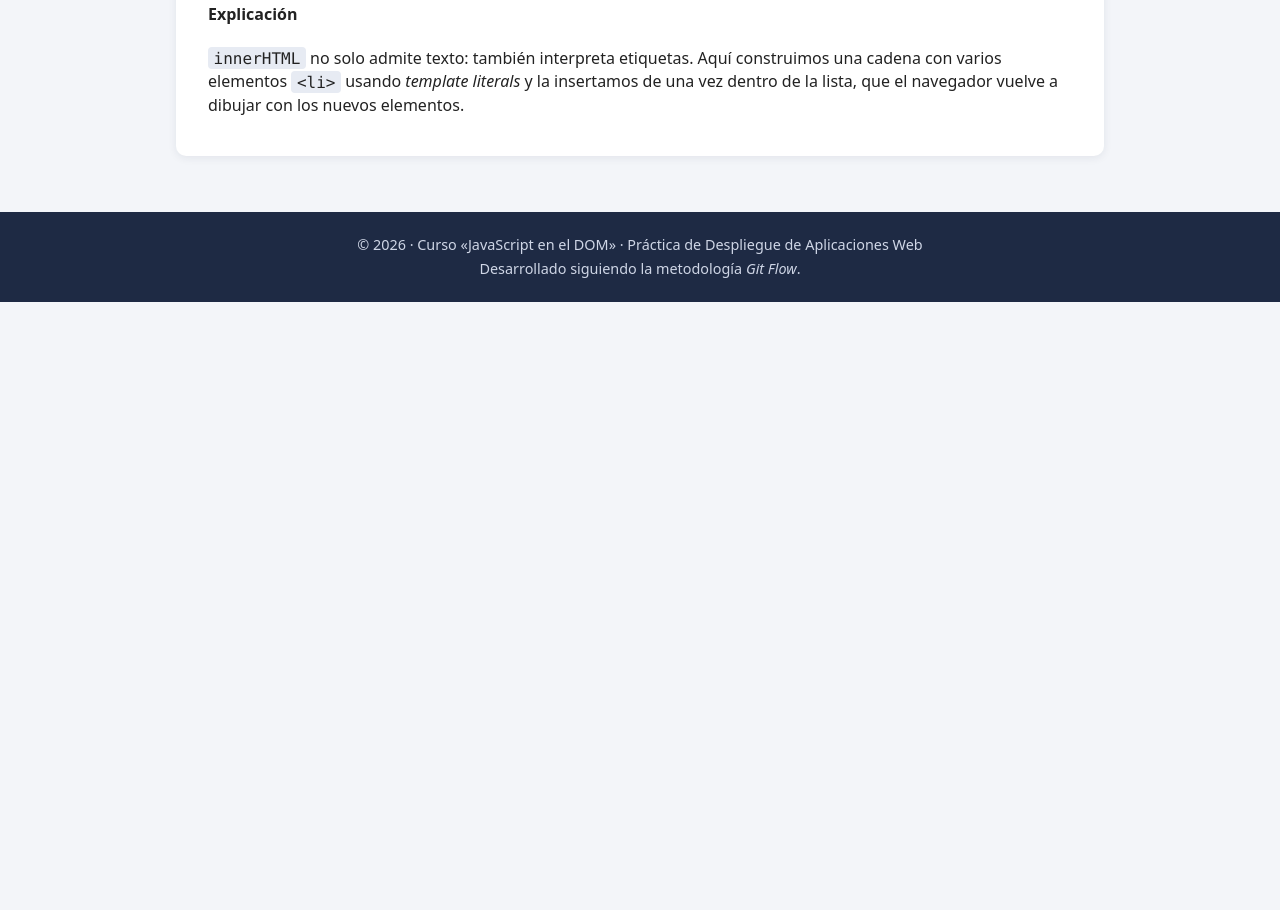
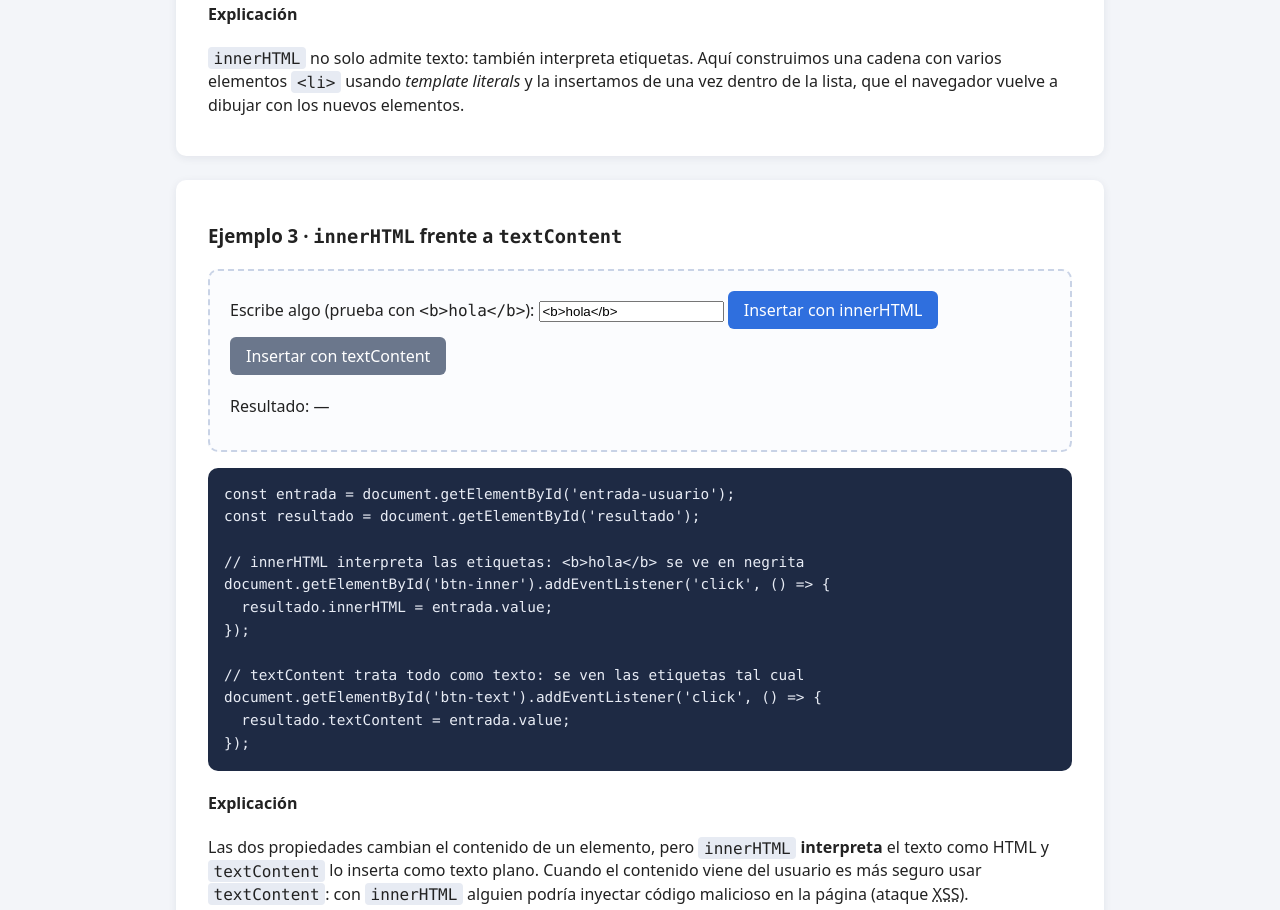
Before and after one commit to daw-curso-andreu/practica-git-flow, a website built with webpack: page contenido-html.html in a window 1280 px wide. Shown: the part 1715-2625 px from the top of the page. Before the commit the page ends 2017 px from the top, so only its background shows below. Built offline with nearby package versions, Linux system fonts and the light colour scheme.

Commit message:
fix(contenido): mejora la sección «Modificar contenido HTML» [Usuario 1]
- Añade botón «Restablecer» al ejemplo 1: antes solo podía ejecutarse una vez.
- Marca el resultado con aria-live para lectores de pantalla.
- Nuevo ejemplo 3 que compara innerHTML con textContent y explica el riesgo
  de XSS al insertar texto del usuario.

Refs #6

```diff
--- a/contenido-html.html
+++ b/contenido-html.html
@@ -57,8 +57,9 @@
     <section class="tarjeta" id="ejemplo-1">
       <h3>Ejemplo 1 · ¿Qué puede hacer JavaScript?</h3>
       <div class="demo">
-        <p id="demo">JavaScript puede cambiar el contenido HTML.</p>
+        <p id="demo" aria-live="polite">JavaScript puede cambiar el contenido HTML.</p>
         <button type="button" class="boton" id="btn-cambiar">¡Haz clic!</button>
+        <button type="button" class="boton boton--secundario" id="btn-restablecer">Restablecer</button>
       </div>
       <pre><code>&lt;p id="demo"&gt;JavaScript puede cambiar el contenido HTML.&lt;/p&gt;
 &lt;button type="button" id="btn-cambiar"&gt;¡Haz clic!&lt;/button&gt;
@@ -99,6 +100,37 @@ document.getElementById('btn-lista').addEventListener('click', () =&gt; {
         dentro de la lista, que el navegador vuelve a dibujar con los nuevos elementos.
       </p>
     </section>
+
+    <!-- Ejemplo 3 (añadido en hotfix/milloresV_1_0): innerHTML frente a textContent -->
+    <section class="tarjeta" id="ejemplo-3">
+      <h3>Ejemplo 3 · <code>innerHTML</code> frente a <code>textContent</code></h3>
+      <div class="demo">
+        <label for="entrada-usuario">Escribe algo (prueba con <code>&lt;b&gt;hola&lt;/b&gt;</code>):</label>
+        <input id="entrada-usuario" type="text" value="&lt;b&gt;hola&lt;/b&gt;">
+        <button type="button" class="boton" id="btn-inner">Insertar con innerHTML</button>
+        <button type="button" class="boton boton--secundario" id="btn-text">Insertar con textContent</button>
+        <p>Resultado: <span id="resultado" aria-live="polite">—</span></p>
+      </div>
+      <pre><code>const entrada = document.getElementById('entrada-usuario');
+const resultado = document.getElementById('resultado');
+
+// innerHTML interpreta las etiquetas: &lt;b&gt;hola&lt;/b&gt; se ve en negrita
+document.getElementById('btn-inner').addEventListener('click', () =&gt; {
+  resultado.innerHTML = entrada.value;
+});
+
+// textContent trata todo como texto: se ven las etiquetas tal cual
+document.getElementById('btn-text').addEventListener('click', () =&gt; {
+  resultado.textContent = entrada.value;
+});</code></pre>
+      <h4>Explicación</h4>
+      <p>
+        Las dos propiedades cambian el contenido de un elemento, pero <code>innerHTML</code> <strong>interpreta</strong>
+        el texto como HTML y <code>textContent</code> lo inserta como texto plano. Cuando el contenido viene del
+        usuario es más seguro usar <code>textContent</code>: con <code>innerHTML</code> alguien podría inyectar
+        código malicioso en la página (ataque <abbr title="Cross-Site Scripting">XSS</abbr>).
+      </p>
+    </section>
   </main>
 
   <!-- Pie de página -->
--- a/js/contenido.js
+++ b/js/contenido.js
@@ -10,6 +10,13 @@ botonCambiar.addEventListener('click', () => {
   document.getElementById('demo').innerHTML = '¡Hola JavaScript!';
 });
 
+// Mejora (hotfix v1.0.1): permite volver al texto original para repetir el ejemplo
+const textoOriginal = document.getElementById('demo').innerHTML;
+
+document.getElementById('btn-restablecer').addEventListener('click', () => {
+  document.getElementById('demo').innerHTML = textoOriginal;
+});
+
 // Ejemplo 2: generar los <li> de una lista a partir de un array
 const temas = ['El DOM', 'Seleccionar elementos', 'Eventos', 'innerHTML'];
 
@@ -18,3 +25,17 @@ document.getElementById('btn-lista').addEventListener('click', () => {
   const html = temas.map((tema) => `<li>${tema}</li>`).join('');
   document.getElementById('lista-temas').innerHTML = html;
 });
+
+// Ejemplo 3 (hotfix v1.0.1): diferencia entre innerHTML y textContent
+const entrada = document.getElementById('entrada-usuario');
+const resultado = document.getElementById('resultado');
+
+// innerHTML interpreta las etiquetas HTML que escriba el usuario
+document.getElementById('btn-inner').addEventListener('click', () => {
+  resultado.innerHTML = entrada.value;
+});
+
+// textContent las muestra como texto plano (opción segura frente a XSS)
+document.getElementById('btn-text').addEventListener('click', () => {
+  resultado.textContent = entrada.value;
+});
```
